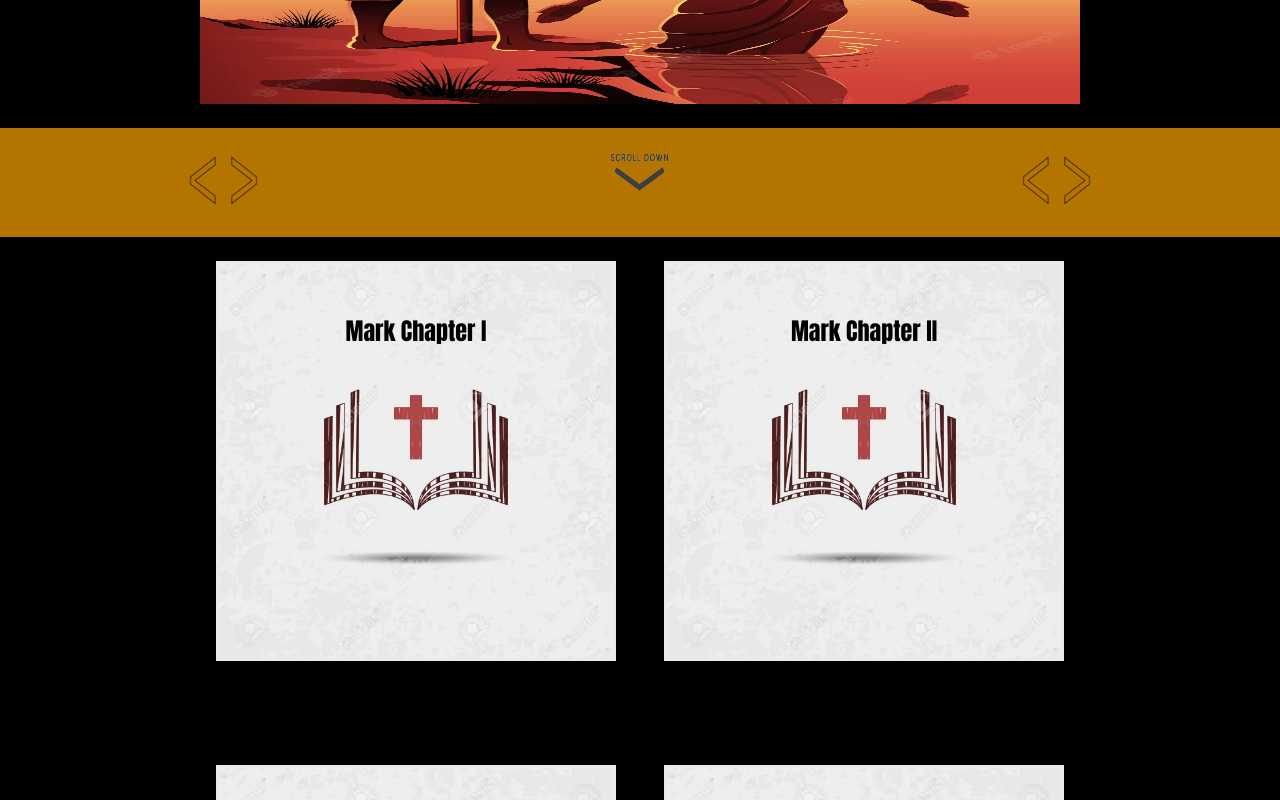
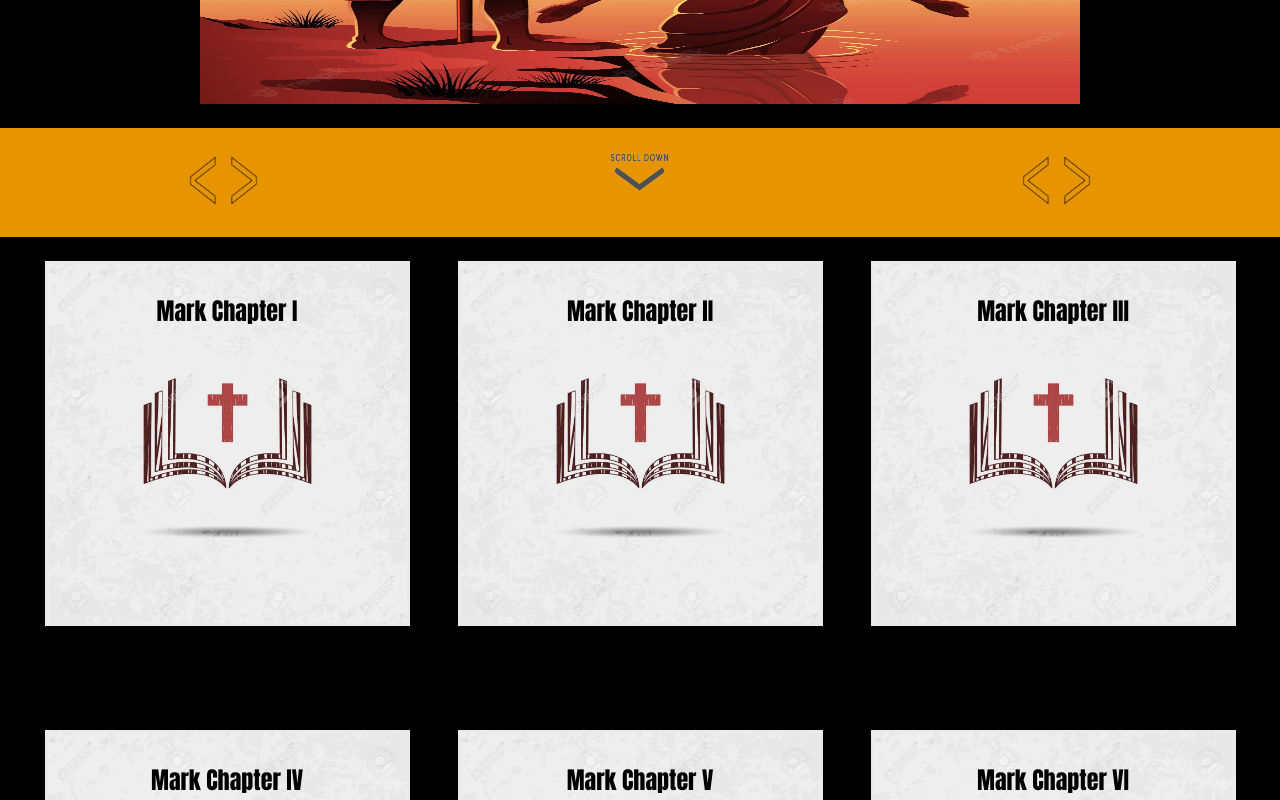
Before and after one commit to jnutt367/mark, a Next.js app: page / in a window 1280 px wide. Shown: the part 500-1300 px from the top of the page. Built offline with nearby package versions, Linux system fonts and the light colour scheme.

Commit message:
Update Home.module.css
mark stylings

```diff
--- a/styles/Home.module.css
+++ b/styles/Home.module.css
@@ -50,7 +50,7 @@
     padding-right: 100px;
     display: grid;
     place-items: center;
-    max-height: 900px;
+    max-height: 700px;
     margin-bottom: 1.5rem;
 }
 .footer {
@@ -188,7 +188,7 @@
 
 .nav {
     background-color: #ffa500;
-    opacity: 0.7;
+    opacity: 0.9;
     padding: 15px;
     display: flex;
     flex-direction: row;
@@ -242,6 +242,7 @@
     background-image: url(/52617427-bible-church-logo-the-name-of-the-mission-bible-society-.webp);
     background-size:contain;
     display: grid;
+    background-color: white;
     place-items: center;
     background-repeat: no-repeat;
     color: transparent;
@@ -249,12 +250,12 @@
     margin-bottom: 5rem;
     padding: 1.5rem;
     text-align: left;
-    max-height: 400px;
+    max-height: 365px;
     overflow: scroll;
     text-decoration: none;
     border: 3px solid #eaeaea;
     transition: color 0.15s ease, border-color 2s ease;
-    max-width: 400px;
+    max-width: 365px;
     font-family: monospace;
 }
 .chapter {
@@ -263,26 +264,25 @@
     z-index: 1;
     width: 100%;
     text-align: center;
-    top: -10px;
-    margin-top: 5px;
-    padding-top: 25px;
+    top: 0px;
+    margin-top: 0px;
+    padding-top: 5px;
     padding-bottom: 10px;
     font-family: Ariel, sans, serif, sans-serif, cursive, fantasy;
 }
 .chapter:hover,
 .chapter:focus,
 .chapter:active {
-    background-color: white;
-    opacity: 0.75;
+    font-weight: bolder;
 }
 .card:hover,
 .card:focus,
 .card:active {
     display: inline;
     color: black;
-    opacity: 0.85;
+    opacity: 0.9;
     border-color:  #ffa500;
-    background-image: url(/closeup-old-paper-texture-age-marks.jpg);
+    background-image: url(/paper.jpg);
     background-repeat: no-repeat;
     background-size: cover;
     cursor: all-scroll;
```
